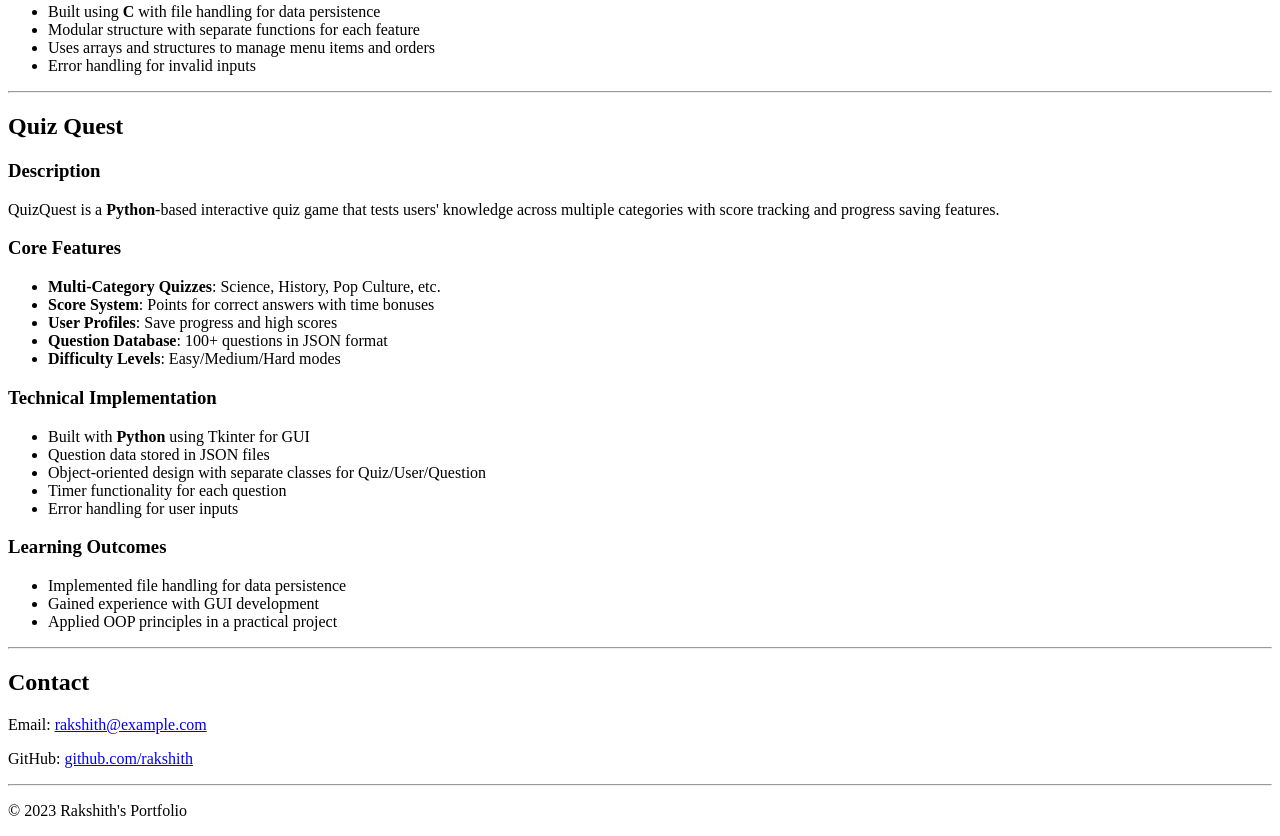
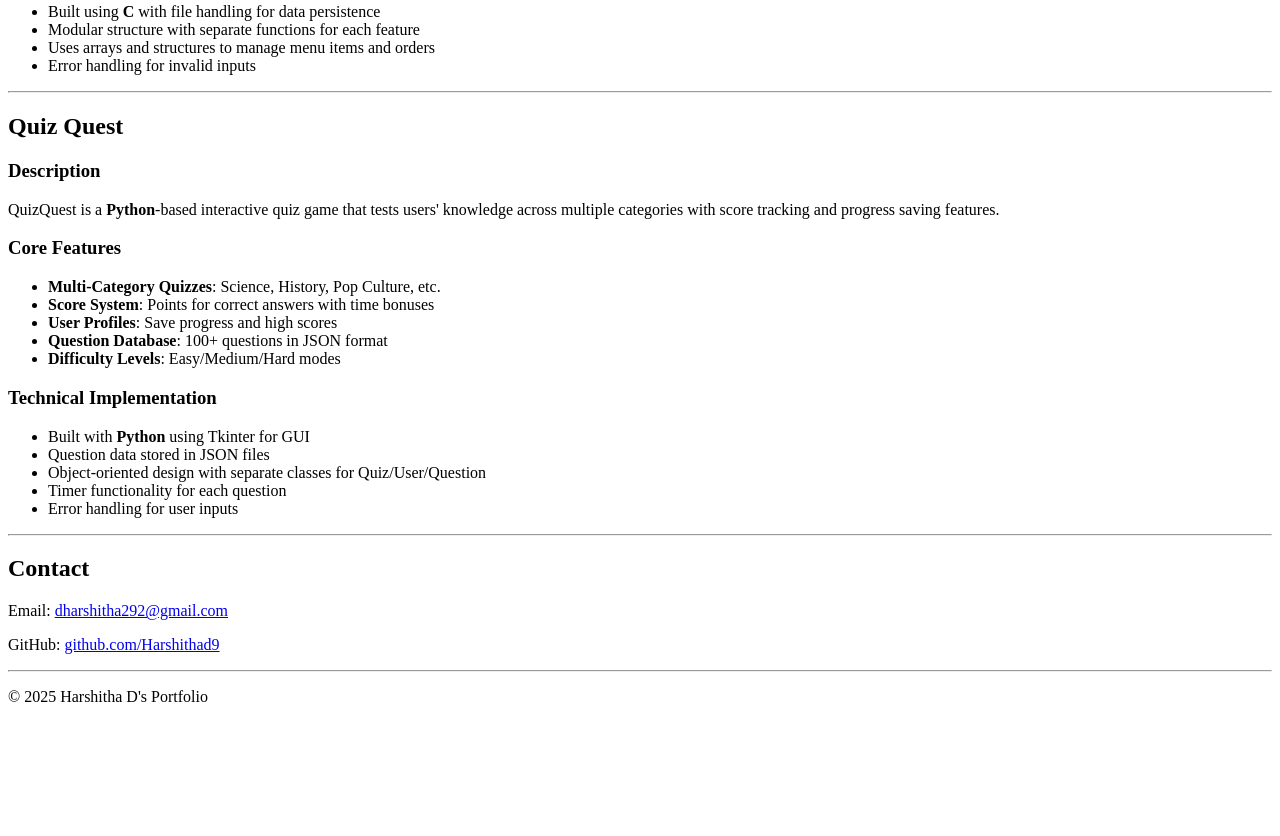
Before and after one commit to Harshithad9/portfolio, a plain HTML site: page index.html in a window 1280 px wide. Shown: the part 949-1785 px from the top of the page. After the commit the page ends 1671 px from the top, so only its background shows below. Drawn offline with Linux system fonts and the light colour scheme.

Commit message:
Portfolio

```diff
--- a/index.html
+++ b/index.html
@@ -106,12 +106,6 @@
                 <li>Error handling for user inputs</li>
             </ul>
 
-            <h3>Learning Outcomes</h3>
-            <ul>
-                <li>Implemented file handling for data persistence</li>
-                <li>Gained experience with GUI development</li>
-                <li>Applied OOP principles in a practical project</li>
-            </ul>
         </article>
 
         <hr>
@@ -123,10 +117,10 @@
     <!-- Contact Section -->
     <footer>
         <h2>Contact</h2>
-        <p>Email: <a href="mailto:rakshith@example.com">rakshith@example.com</a></p>
-        <p>GitHub: <a href="https://github.com/rakshith" target="_blank">github.com/rakshith</a></p>
+        <p>Email: <a href="mailto:dharshitha292@gmail.com">dharshitha292@gmail.com</a></p>
+        <p>GitHub: <a href="https://github.com/Harshithad9" target="_blank">github.com/Harshithad9</a></p>
         <hr>
-        <p>© 2023 Rakshith's Portfolio</p>
+        <p>© 2025 Harshitha D's Portfolio</p>
     </footer>
 
 </body>
```
